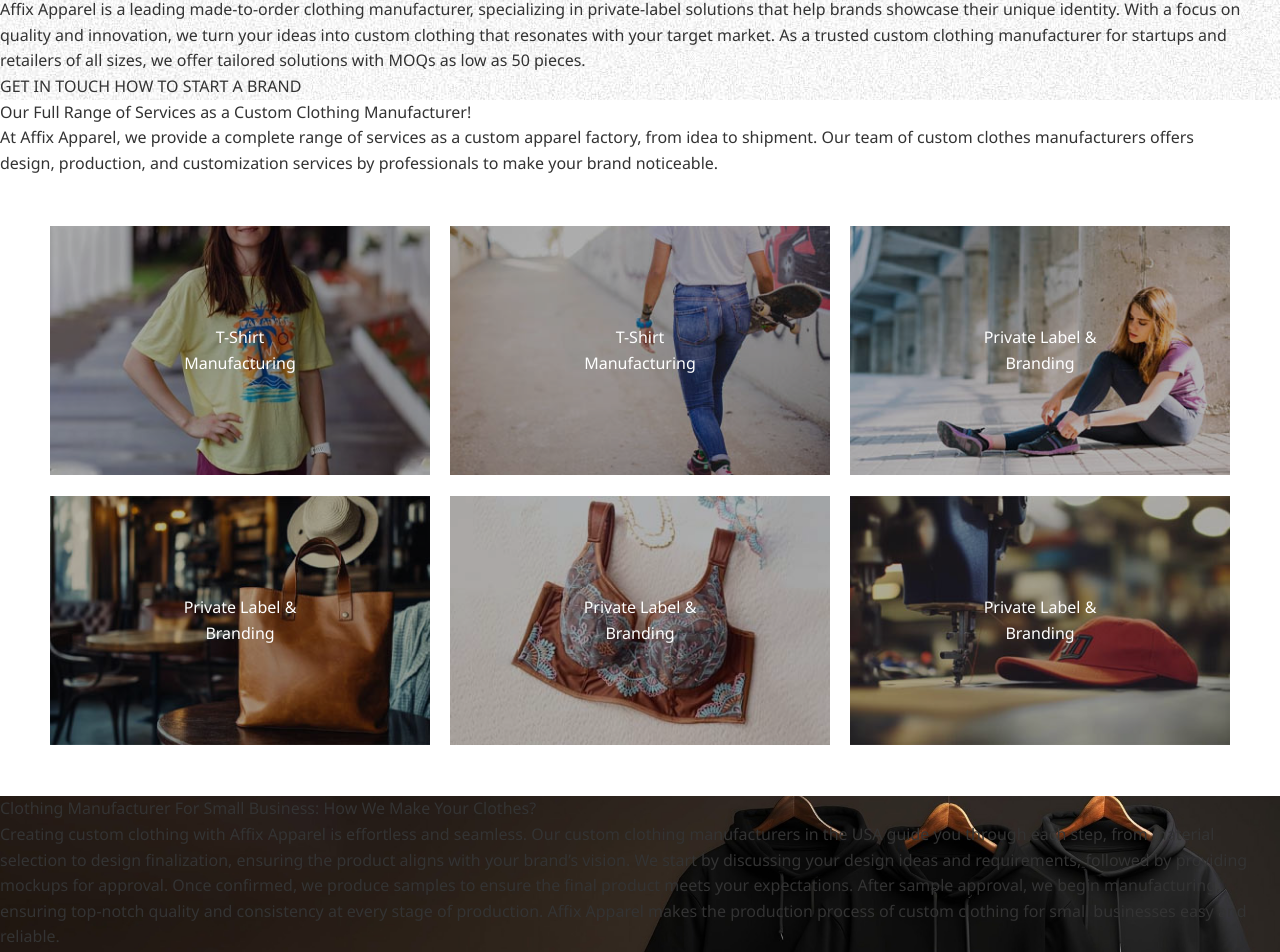
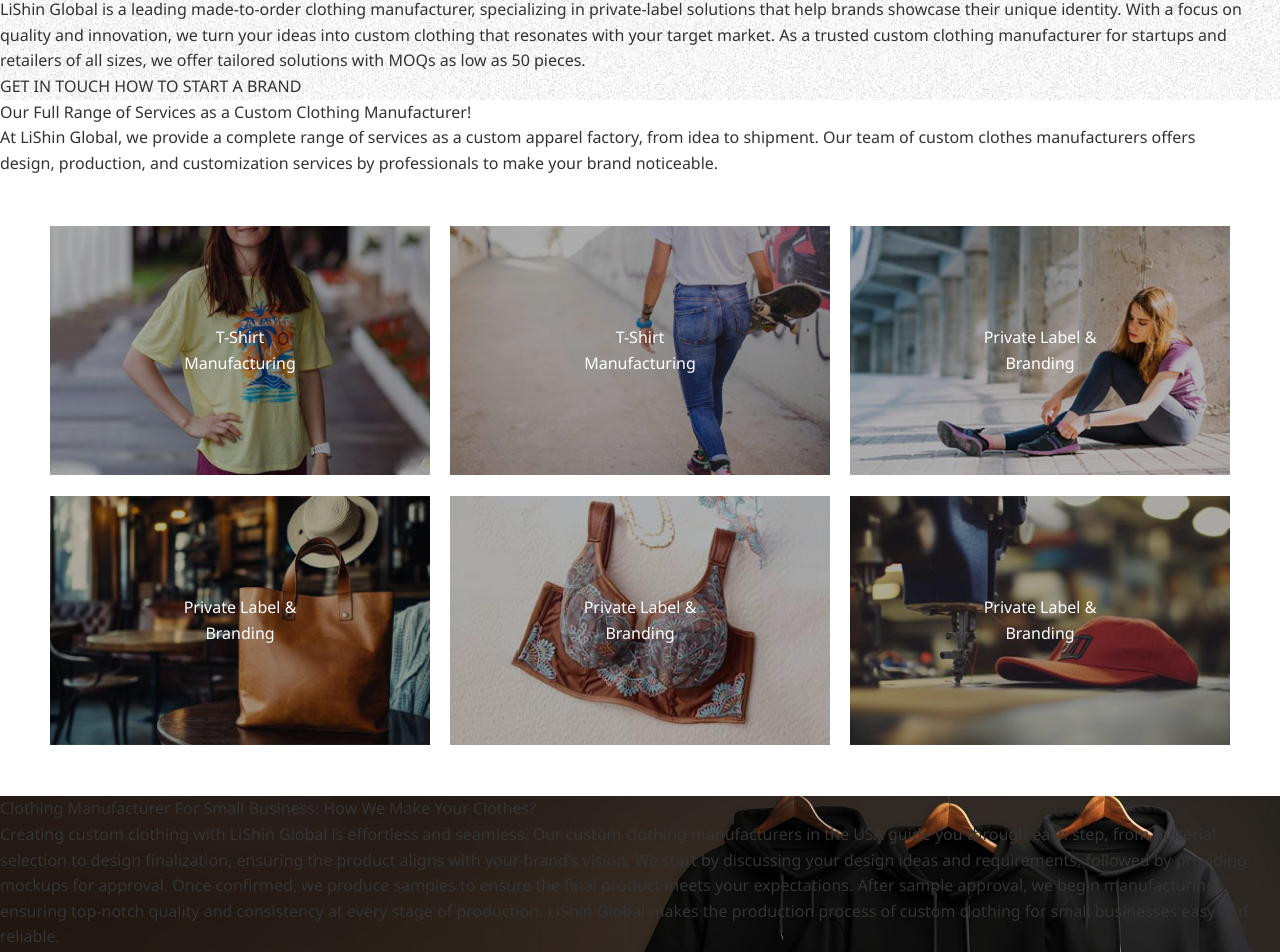
Before and after one commit to NguyenTrongAnh2002/my-website, a Vue app: page / in a window 1280 px wide. Shown: the part 860-1812 px from the top of the page. Built offline with nearby package versions, Linux system fonts and the light colour scheme.

Commit message:
update-name

```diff
--- a/src/components/Blog_bg.vue
+++ b/src/components/Blog_bg.vue
@@ -9,7 +9,7 @@
           <span class="text-xs font-bold"><a href="/">HOME</a></span>
           <span class="text-xs font-bold ms-3">/</span>
           <span class="text-xs font-bold ms-3"
-            ><a class="text-white" href="/blog">CUSTOM AFFIX APPAREL</a></span
+            ><a class="text-white" href="/blog">CUSTOM LISHIN GLOBAL</a></span
           >
         </div>
       </div>
--- a/src/components/Header.vue
+++ b/src/components/Header.vue
@@ -7,7 +7,7 @@
     >
       <div>
         <a href="/">
-          <img :src="logo_header" alt="Affix Apparel Logo" class="h-18" />
+          <img :src="logo_header" alt="LiShin Global Logo" class="h-18" />
         </a>
       </div>
 
--- a/src/views/About.vue
+++ b/src/views/About.vue
@@ -410,11 +410,11 @@ const contents = ref([
           drive traffic to your website.
         </p>
         <p class="text-lg text-gray-600 mb-6 list-disc ps-8">
-          For your clothing brand, Affix Apparel has the expertise, experience,
+          For your clothing brand, LiShin Global has the expertise, experience,
           and capabilities to effectively manage social media marketing. We have
           an in-house team of skilled digital marketers who have helped us
           market more than 100 clothing brands that have manufactured their
-          products with us. Besides manufacturing, Affix apparel can also serve
+          products with us. Besides manufacturing, LiShin Global can also serve
           as your marketing partners which can help you get ahead in the
           competitive fashion industry.
         </p>
--- a/src/views/Home.vue
+++ b/src/views/Home.vue
@@ -112,7 +112,7 @@ onUnmounted(() => {
             Premier Clothing Manufacturers Shaping Trends Beyond Fashion
           </h2>
           <p class="text-lg text-gray-600 mb-6">
-            Affix Apparel is a leading made-to-order clothing manufacturer,
+            LiShin Global is a leading made-to-order clothing manufacturer,
             specializing in private-label solutions that help brands showcase
             their unique identity. With a focus on quality and innovation, we
             turn your ideas into custom clothing that resonates with your target
@@ -143,7 +143,7 @@ onUnmounted(() => {
             Our Full Range of Services as a Custom Clothing Manufacturer!
           </h1>
           <p class="text-base pt-4">
-            At Affix Apparel, we provide a complete range of services as a
+            At LiShin Global, we provide a complete range of services as a
             custom apparel factory, from idea to shipment. Our team of custom
             clothes manufacturers offers design, production, and customization
             services by professionals to make your brand noticeable.
@@ -180,7 +180,7 @@ onUnmounted(() => {
             Business: How We Make Your Clothes?
           </h2>
           <p class="mt-4 text-lg">
-            Creating custom clothing with Affix Apparel is effortless and
+            Creating custom clothing with LiShin Global is effortless and
             seamless. Our custom clothing manufacturers in the USA guide you
             through each step, from material selection to design finalization,
             ensuring the product aligns with your brand’s vision. We start by
@@ -188,7 +188,7 @@ onUnmounted(() => {
             mockups for approval. Once confirmed, we produce samples to ensure
             the final product meets your expectations. After sample approval, we
             begin manufacturing, ensuring top-notch quality and consistency at
-            every stage of production. Affix Apparel makes the production
+            every stage of production. LiShin Global makes the production
             process of custom clothing for small businesses easy and reliable.
           </p>
           <p class="mt-4 text-lg">
@@ -260,7 +260,7 @@ onUnmounted(() => {
         <div class="lg:w-1/3 text-center mx-auto">
           <h2 class="text-2xl md:text-5xl font-bold leading-tight">
             Experience the Quality Difference With
-            <span class="text-orange-500">Affix Apparel!</span>
+            <span class="text-orange-500">LiShin Global!</span>
           </h2>
 
           <div
@@ -288,7 +288,7 @@ onUnmounted(() => {
             Why We're Your Partner of Choice?
           </h2>
           <p>
-            Affix Apparel is dedicated to outstanding quality in our products.
+            LiShin Global is dedicated to outstanding quality in our products.
             You can rest assured that each stitch produced by our custom apparel
             manufacturers USA reflects our commitment to excellence. Allow our
             knowledge to enhance your brand throughout every stage.
@@ -302,7 +302,7 @@ onUnmounted(() => {
                 <div class="text-left my-10">
                   <strong>1.Customized Solutions for Brands</strong>
                   <p class="mt-3">
-                    Affix Apparel is committed to exceptional craftsmanship. You
+                    LiShin Global is committed to exceptional craftsmanship. You
                     can be assured that every stitch we make in our custom
                     apparel factory is a testament to our excellence. Let our
                     expertise and precision elevate your brand from concept to
```
